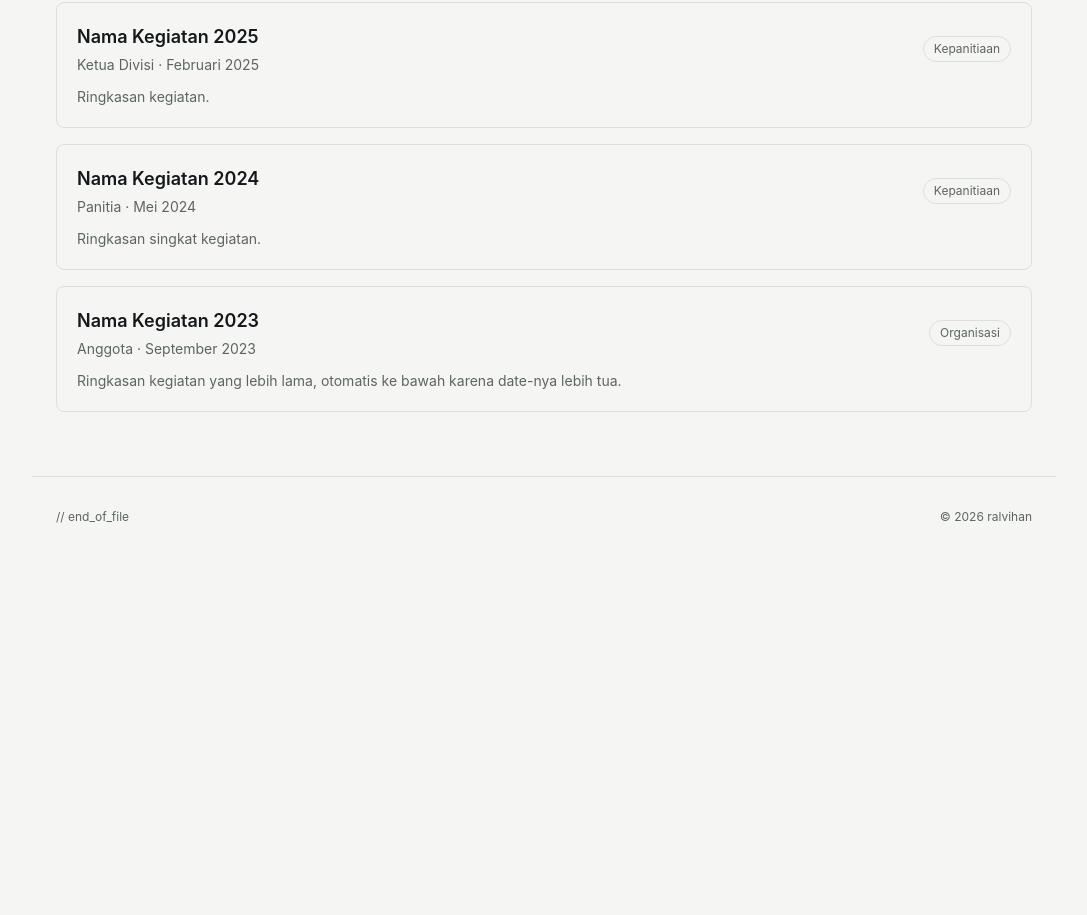
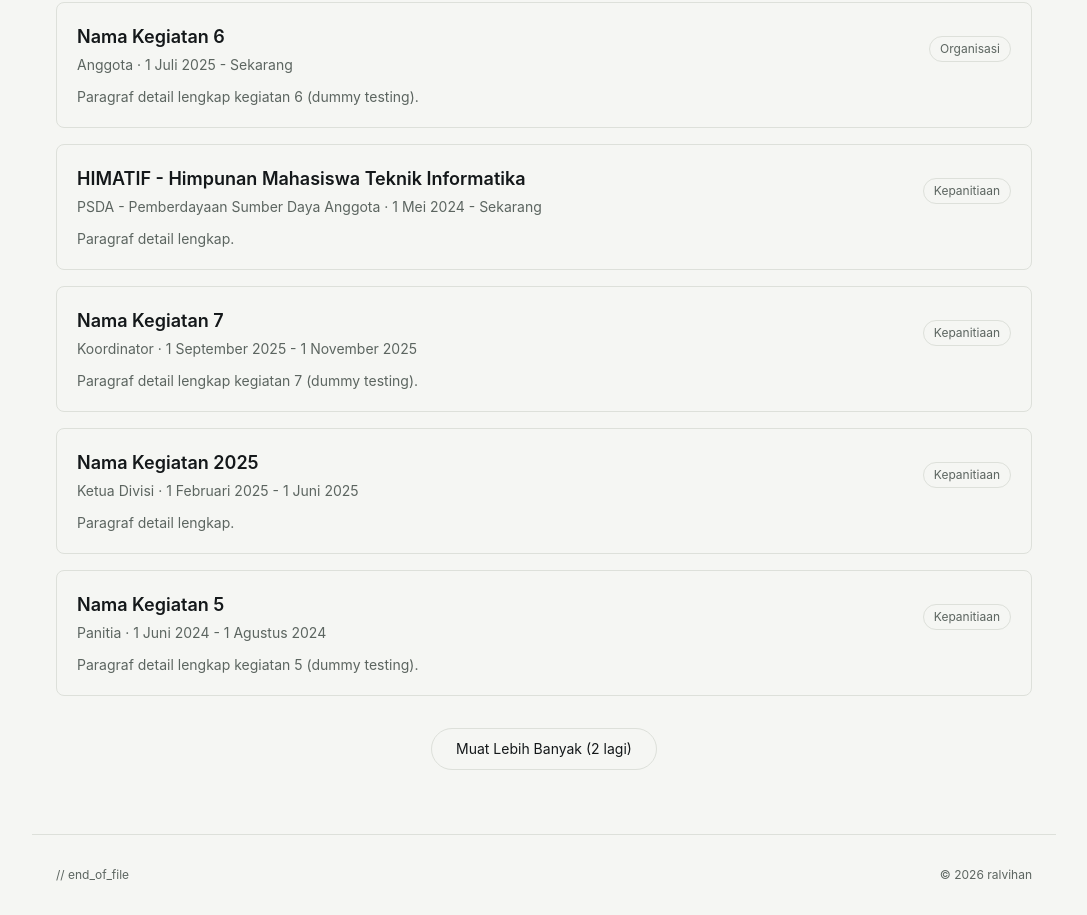
Before and after one commit to ralvihan/portfolio, a React (Vite) app: page /portfolio/education/jgu in a window 1280 px wide. Shown: the part 427-1342 px from the top of the page, without its empty margins (96-1183 px from the left). Before the commit the page ends 984 px from the top, so only its background shows below. Built offline with nearby package versions, Linux system fonts and the light colour scheme.

Commit message:
update education & projects data/pages

```diff
--- a/src/data/education.js
+++ b/src/data/education.js
@@ -14,10 +14,9 @@ export const education = [
         slug: "contoh-kegiatan-1",
         title: "Nama Kegiatan",
         role: "Panitia / Anggota",
-        period: "2021",
-        date: "2021-07",
+        startDate: "2021-07-01",
+        endDate: "2021-07-15",
         category: "Kepanitiaan",
-        summary: "Ringkasan singkat, muncul di list kegiatan.",
         detail: ["Paragraf detail lengkap tentang kegiatan ini."],
         images: [],
       },
@@ -33,13 +32,12 @@ export const education = [
     description: "Melanjutkan studi S1 Teknik Informatika sambil aktif di berbagai kegiatan kampus.",
     activities: [
       {
-        slug: "contoh-kegiatan-2024",
-        title: "Nama Kegiatan 2024",
-        role: "Panitia",
-        period: "2024",
-        date: "2024-05",
+        slug: "himatif-psda",
+        title: "HIMATIF - Himpunan Mahasiswa Teknik Informatika",
+        role: "PSDA - Pemberdayaan Sumber Daya Anggota",
+        startDate: "2024-05-01",
+        endDate: null,
         category: "Kepanitiaan",
-        summary: "Ringkasan singkat kegiatan.",
         detail: ["Paragraf detail lengkap."],
         images: [],
       },
@@ -47,22 +45,60 @@ export const education = [
         slug: "contoh-kegiatan-2023",
         title: "Nama Kegiatan 2023",
         role: "Anggota",
-        period: "2023",
-        date: "2023-09",
+        startDate: "2023-09-01",
+        endDate: "2023-12-01",
         category: "Organisasi",
-        summary: "Ringkasan kegiatan yang lebih lama, otomatis ke bawah karena date-nya lebih tua.",
-        detail: ["Paragraf detail lengkap."],
+        detail: ["Paragraf detail kegiatan yang lebih lama, otomatis ke bawah karena tanggalnya lebih tua."],
         images: [],
       },
       {
         slug: "contoh-kegiatan-2025",
         title: "Nama Kegiatan 2025",
         role: "Ketua Divisi",
-        period: "2025",
-        date: "2025-02",
+        startDate: "2025-02-01",
+        endDate: "2025-06-01",
         category: "Kepanitiaan",
-        summary: "Ringkasan kegiatan.",
         detail: ["Paragraf detail lengkap."],
+        images: [],
+      },
+      {
+        slug: "contoh-kegiatan-4",
+        title: "Nama Kegiatan 4",
+        role: "Anggota",
+        startDate: "2024-01-01",
+        endDate: "2024-03-01",
+        category: "Organisasi",
+        detail: ["Paragraf detail lengkap kegiatan 4 (dummy testing)."],
+        images: [],
+      },
+      {
+        slug: "contoh-kegiatan-5",
+        title: "Nama Kegiatan 5",
+        role: "Panitia",
+        startDate: "2024-06-01",
+        endDate: "2024-08-01",
+        category: "Kepanitiaan",
+        detail: ["Paragraf detail lengkap kegiatan 5 (dummy testing)."],
+        images: [],
+      },
+      {
+        slug: "contoh-kegiatan-6",
+        title: "Nama Kegiatan 6",
+        role: "Anggota",
+        startDate: "2025-07-01",
+        endDate: null,
+        category: "Organisasi",
+        detail: ["Paragraf detail lengkap kegiatan 6 (dummy testing)."],
+        images: [],
+      },
+      {
+        slug: "contoh-kegiatan-7",
+        title: "Nama Kegiatan 7",
+        role: "Koordinator",
+        startDate: "2025-09-01",
+        endDate: "2025-11-01",
+        category: "Kepanitiaan",
+        detail: ["Paragraf detail lengkap kegiatan 7 (dummy testing)."],
         images: [],
       },
     ],
--- a/src/pages/AllProjects.jsx
+++ b/src/pages/AllProjects.jsx
@@ -1,9 +1,12 @@
+import { useState } from "react";
 import { Link } from "react-router-dom";
 import { projects } from "../data/projects";
 import { sortProjects } from "../utils/sortProjects";
 import Navbar from "../components/Navbar";
 import TechBadge from "../components/TechBadge";
 import Footer from "../components/Footer";
+
+const VISIBLE_COUNT = 5;
 
 function truncate(text, max = 200) {
   const str = Array.isArray(text) ? text.join(" ") : text;
@@ -13,6 +16,10 @@ function truncate(text, max = 200) {
 
 export default function AllProjects() {
   const sortedProjects = sortProjects(projects);
+  const [visibleCount, setVisibleCount] = useState(VISIBLE_COUNT);
+
+  const visibleProjects = sortedProjects.slice(0, visibleCount);
+  const hasMore = visibleCount < sortedProjects.length;
 
   return (
     <>
@@ -25,7 +32,7 @@ export default function AllProjects() {
           All Projects
         </h1>
         <div className="space-y-px">
-          {sortedProjects.map((project, i) => (
+          {visibleProjects.map((project, i) => (
             <div
               key={project.slug}
               className="py-6 sm:py-8 border-b border-[var(--color-line)] grid grid-cols-1 md:grid-cols-[80px_1fr] gap-2 sm:gap-3 items-start"
@@ -66,6 +73,17 @@ export default function AllProjects() {
             </div>
           ))}
         </div>
+
+        {hasMore && (
+          <div className="flex justify-center mt-8">
+            <button
+              onClick={() => setVisibleCount((c) => c + VISIBLE_COUNT)}
+              className="font-[var(--font-mono)] text-sm border border-[var(--color-line)] rounded-full px-6 py-2.5 hover:bg-[var(--color-accent-soft)] transition-colors"
+            >
+              Muat Lebih Banyak ({sortedProjects.length - visibleCount} lagi)
+            </button>
+          </div>
+        )}
       </section>
       <Footer />
     </>
--- a/src/pages/EducationActivityDetail.jsx
+++ b/src/pages/EducationActivityDetail.jsx
@@ -2,7 +2,7 @@ import { useParams, Link, Navigate } from "react-router-dom";
 import { education } from "../data/education";
 import Navbar from "../components/Navbar";
 import ImageSlider from "../components/ImageSlider";
-import { formatMonthYear } from "../utils/formatDate";
+import { formatDateRange } from "../utils/formatDate";
 import Footer from "../components/Footer";
 
 export default function EducationActivityDetail() {
@@ -27,7 +27,7 @@ export default function EducationActivityDetail() {
           {activity.title}
         </h1>
         <p className="font-[var(--font-mono)] text-sm text-[var(--color-muted)] mt-2">
-          {activity.role} · {formatMonthYear(activity.date)}
+          {activity.role} · {formatDateRange(activity.startDate, activity.endDate)}
         </p>
 
         <span className="inline-block mt-4 font-[var(--font-mono)] text-xs border border-[var(--color-line)] rounded-full px-3 py-1 text-[var(--color-muted)]">
--- a/src/pages/EducationDetail.jsx
+++ b/src/pages/EducationDetail.jsx
@@ -2,14 +2,23 @@ import { useState } from "react";
 import { useParams, Link, Navigate } from "react-router-dom";
 import { education } from "../data/education";
 import Navbar from "../components/Navbar";
-import { formatMonthYear } from "../utils/formatDate";
+import { formatDateRange } from "../utils/formatDate";
 import Footer from "../components/Footer";
+
+const VISIBLE_COUNT = 5;
+
+function truncate(text, max = 200) {
+  const str = Array.isArray(text) ? text.join(" ") : text;
+  if (!str) return "";
+  return str.length > max ? `${str.slice(0, max).trimEnd()}...` : str;
+}
 
 export default function EducationDetail() {
   const { slug } = useParams();
   const edu = education.find((e) => e.slug === slug);
   const [sort, setSort] = useState("newest");
   const [category, setCategory] = useState("Semua");
+  const [visibleCount, setVisibleCount] = useState(VISIBLE_COUNT);
 
   if (!edu) return <Navigate to="/" replace />;
 
@@ -18,10 +27,32 @@ export default function EducationDetail() {
   const filtered = edu.activities
     .filter((a) => category === "Semua" || a.category === category)
     .sort((a, b) => {
-      const da = new Date(a.date);
-      const db = new Date(b.date);
-      return sort === "newest" ? db - da : da - db;
+      const aEnd = a.endDate ? new Date(a.endDate).getTime() : Infinity;
+      const bEnd = b.endDate ? new Date(b.endDate).getTime() : Infinity;
+      const aStart = new Date(a.startDate).getTime();
+      const bStart = new Date(b.startDate).getTime();
+
+      if (sort === "newest") {
+        if (bEnd !== aEnd) return bEnd - aEnd;
+        return bStart - aStart;
+      } else {
+        if (aEnd !== bEnd) return aEnd - bEnd;
+        return aStart - bStart;
+      }
     });
+
+  const visibleActivities = filtered.slice(0, visibleCount);
+  const hasMore = visibleCount < filtered.length;
+
+  const handleCategoryChange = (value) => {
+    setCategory(value);
+    setVisibleCount(VISIBLE_COUNT);
+  };
+
+  const handleSortChange = (value) => {
+    setSort(value);
+    setVisibleCount(VISIBLE_COUNT);
+  };
 
   return (
     <>
@@ -60,7 +91,7 @@ export default function EducationDetail() {
           <div className="flex flex-wrap gap-2">
             <select
               value={category}
-              onChange={(e) => setCategory(e.target.value)}
+              onChange={(e) => handleCategoryChange(e.target.value)}
               className="font-[var(--font-mono)] text-xs border border-[var(--color-line)] rounded-full px-3 py-1.5 bg-transparent"
             >
               {categories.map((c) => (
@@ -70,7 +101,7 @@ export default function EducationDetail() {
 
             <select
               value={sort}
-              onChange={(e) => setSort(e.target.value)}
+              onChange={(e) => handleSortChange(e.target.value)}
               className="font-[var(--font-mono)] text-xs border border-[var(--color-line)] rounded-full px-3 py-1.5 bg-transparent"
             >
               <option value="newest">Terbaru</option>
@@ -80,7 +111,7 @@ export default function EducationDetail() {
         </div>
 
         <div className="space-y-4">
-          {filtered.map((activity) => (
+          {visibleActivities.map((activity) => (
             <Link
               key={activity.slug}
               to={`/education/${edu.slug}/${activity.slug}`}
@@ -92,16 +123,16 @@ export default function EducationDetail() {
                     {activity.title}
                   </h3>
                   <p className="text-[var(--color-muted)] text-sm mt-1">
-                    {activity.role} · {formatMonthYear(activity.date)}
+                    {activity.role} · {formatDateRange(activity.startDate, activity.endDate)}
                   </p>
                 </div>
                 <span className="font-[var(--font-mono)] text-xs text-[var(--color-muted)] whitespace-nowrap border border-[var(--color-line)] rounded-full px-2.5 py-1">
                   {activity.category}
                 </span>
               </div>
-              {activity.summary && (
+              {activity.detail && (
                 <p className="text-[var(--color-muted)] mt-3 text-sm">
-                  {activity.summary}
+                  {truncate(activity.detail)}
                 </p>
               )}
             </Link>
@@ -111,6 +142,17 @@ export default function EducationDetail() {
             <p className="text-[var(--color-muted)] text-sm">Belum ada kegiatan di kategori ini.</p>
           )}
         </div>
+
+        {hasMore && (
+          <div className="flex justify-center mt-8">
+            <button
+              onClick={() => setVisibleCount((c) => c + VISIBLE_COUNT)}
+              className="font-[var(--font-mono)] text-sm border border-[var(--color-line)] rounded-full px-6 py-2.5 hover:bg-[var(--color-accent-soft)] transition-colors"
+            >
+              Muat Lebih Banyak ({filtered.length - visibleCount} lagi)
+            </button>
+          </div>
+        )}
       </section>
       <Footer />
     </>
--- a/src/utils/formatDate.js
+++ b/src/utils/formatDate.js
@@ -3,10 +3,18 @@ const MONTHS_ID = [
   "Juli", "Agustus", "September", "Oktober", "November", "Desember",
 ];
 
-export function formatMonthYear(dateStr) {
+export function formatFullDate(dateStr) {
   if (!dateStr) return "";
-  const [year, month] = dateStr.split("-");
+  const [year, month, day] = dateStr.split("-");
   const monthIndex = parseInt(month, 10) - 1;
   const monthName = MONTHS_ID[monthIndex] ?? "";
-  return `${monthName} ${year}`.trim();
+  const dayNum = parseInt(day, 10);
+  return `${dayNum} ${monthName} ${year}`.trim();
 }
+
+export function formatDateRange(startDate, endDate) {
+  if (!startDate) return "";
+  const start = formatFullDate(startDate);
+  const end = endDate ? formatFullDate(endDate) : "Sekarang";
+  return `${start} - ${end}`;
+}
```
